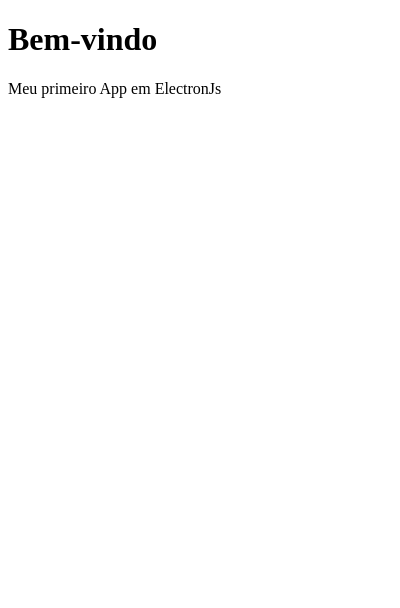
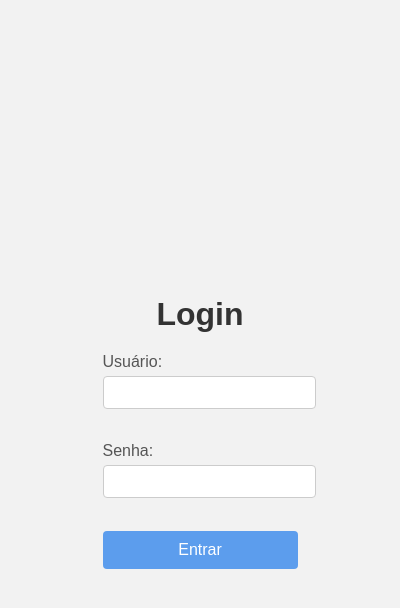
Before and after one commit to iraeveras/app-basico-electron, an Electron app: page src/renderer/index.html in a window 400 px wide. Drawn offline with Linux system fonts and the light colour scheme.

Commit message:
feat: tela de login

```diff
--- a/src/main/main.js
+++ b/src/main/main.js
@@ -2,13 +2,15 @@ const { app, BrowserWindow, ipcMain } = require('electron');
 
 function createWindow() {
     const win = new BrowserWindow({
-        width: 800,
+        width: 400,
         height: 600,
         webPreferences: {
             nodeIntegration: true, // Permite uso do Node.js no renderer
             contextIsolation: false // Importante para integração com bibliotecas
         }
     });
+
+    win.removeMenu()
 
     win.loadFile('src/renderer/index.html');
 
--- a/src/renderer/index.html
+++ b/src/renderer/index.html
@@ -4,11 +4,22 @@
     <meta charset="UTF-8">
     <meta http-equiv="X-UA-Compatible" content="IE=edge">
     <meta name="viewport" content="width=device-width, initial-scale=1.0">
+    <link rel="stylesheet" href="../style/styles.css">
     <title>Primeiro app em electron</title>
 </head>
 <body>
-    <h1>Bem-vindo</h1>
-    <p>Meu primeiro App em ElectronJs</p>
+    <div class="login-container">
+    <h1>Login</h1>
+        <form id="loginForm">
+            <label for="username">Usuário:</label>
+            <input type="text" id="username" name="username" required><br><br>
+
+            <label for="password">Senha:</label>
+            <input type="password" id="password" name="password" required><br><br>
+
+            <button type="submit">Entrar</button>
+        </form>
+    </div>
     <script type="modules" src="renderer.js"></script>
 </body>
 </html>
--- /dev/null
+++ b/src/style/styles.css
@@ -0,0 +1,55 @@
+/* Estilo para o body: centraliza o conteúdo e define uma cor de fundo */
+body {
+    margin: 0;
+    background-color: #f2f2f2;
+    font-family: Arial, sans-serif;
+    display: flex;
+    justify-content: center;
+    align-items: center;
+    height: 100vh;
+}
+
+/* Container do formulário: fundo branco, bordas arredondadas e sombra */
+.login-container {
+    display: flex;
+    flex-direction: column;
+    padding: 20px 30px;
+}
+
+/* Cabeçalho do formulário */
+h1 {
+    text-align: center;
+    margin-bottom: 20px;
+    color: #333;
+}
+
+/* Labels e inputs */
+label {
+    display: block;
+    margin-bottom: 5px;
+    color: #555;
+}
+
+input {
+    width: 100%;
+    padding: 8px;
+    margin-bottom: 15px;
+    border: 1px solid #ccc;
+    border-radius: 4px;
+}
+
+/* Botão de envio */
+button {
+    width: 100%;
+    padding: 10px;
+    background-color: #5c9ded;
+    border: none;
+    border-radius: 4px;
+    color: #fff;
+    font-size: 16px;
+    cursor: pointer;
+}
+
+button:hover {
+    background-color: #468cd4;
+}
```
Also changed, not shown: src/renderer/renderer.js (+16 -0 lines).
